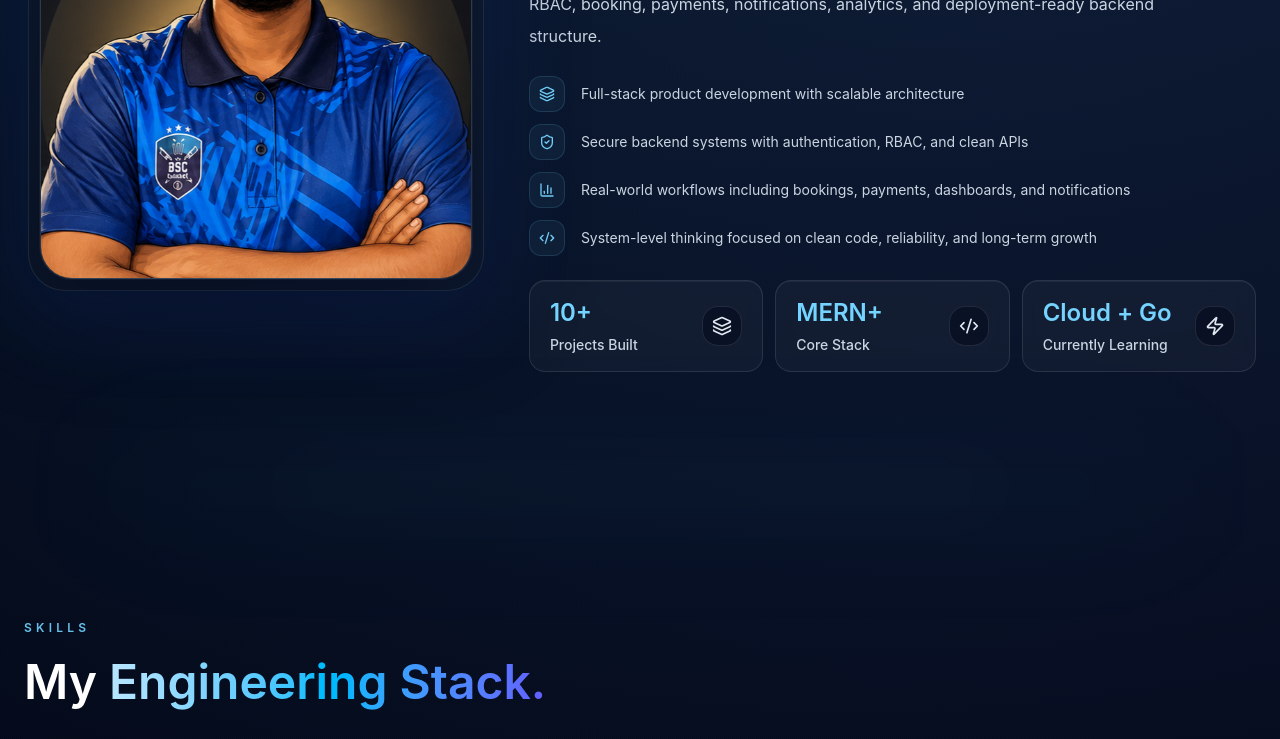
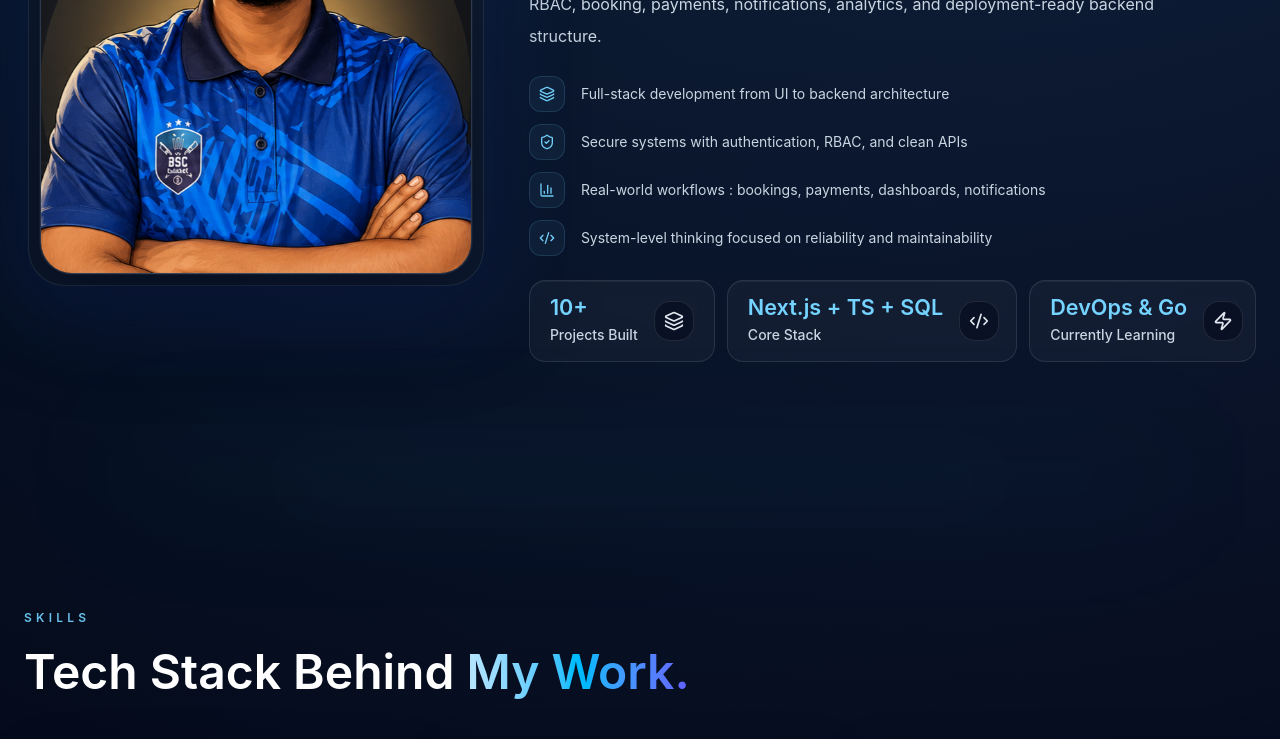
Before and after one commit to SamiunAuntor/Samiun-Alim-Auntor-Portfolio-Site, a Next.js app in the folder frontend/: page / in a window 1280 px wide. Shown: the part 1540-2279 px from the top of the page. Built offline with nearby package versions, Linux system fonts and the light colour scheme.

Commit message:
updae: updated about section content

```diff
--- a/frontend/src/app/globals.css
+++ b/frontend/src/app/globals.css
@@ -155,18 +155,25 @@ code {
     width: 32px;
     border-radius: 999px;
     border: 1px solid rgba(125, 211, 252, 0.28);
-    background: rgba(125, 211, 252, 0.025);
+    background:
+      radial-gradient(circle at center, rgba(226, 246, 255, 0.1), rgba(125, 211, 252, 0.035) 42%, transparent 68%),
+      rgba(15, 23, 42, 0.28);
     box-shadow:
       inset 0 1px 0 rgba(255, 255, 255, 0.08),
-      0 0 16px rgba(56, 189, 248, 0.12);
-    backdrop-filter: blur(4px);
+      0 0 0 1px rgba(148, 221, 255, 0.1),
+      0 0 18px rgba(56, 189, 248, 0.2),
+      0 0 44px rgba(96, 165, 250, 0.12);
   }
 
   .custom-cursor-ring[data-interactive="true"] {
     border-color: rgba(125, 211, 252, 0.44);
-    background: rgba(125, 211, 252, 0.045);
+    background:
+      radial-gradient(circle at center, rgba(226, 246, 255, 0.16), rgba(125, 211, 252, 0.055) 44%, transparent 70%),
+      rgba(15, 23, 42, 0.34);
     box-shadow:
       inset 0 1px 0 rgba(255, 255, 255, 0.12),
-      0 0 22px rgba(56, 189, 248, 0.16);
+      0 0 0 1px rgba(148, 221, 255, 0.14),
+      0 0 24px rgba(56, 189, 248, 0.24),
+      0 0 54px rgba(96, 165, 250, 0.16);
   }
 }
--- a/frontend/src/components/sections/About.tsx
+++ b/frontend/src/components/sections/About.tsx
@@ -7,19 +7,19 @@ import { profile } from "@/data/site";
 
 const focusPoints = [
   {
-    text: "Full-stack product development with scalable architecture",
+    text: "Full-stack development from UI to backend architecture",
     icon: Layers
   },
   {
-    text: "Secure backend systems with authentication, RBAC, and clean APIs",
+    text: "Secure systems with authentication, RBAC, and clean APIs",
     icon: ShieldCheck
   },
   {
-    text: "Real-world workflows including bookings, payments, dashboards, and notifications",
+    text: "Real-world workflows : bookings, payments, dashboards, notifications",
     icon: BarChart3
   },
   {
-    text: "System-level thinking focused on clean code, reliability, and long-term growth",
+    text: "System-level thinking focused on reliability and maintainability",
     icon: Code2
   }
 ] as const;
@@ -31,12 +31,12 @@ const stats = [
     icon: Layers
   },
   {
-    value: "MERN+",
+    value: "Next.js + TS + SQL",
     label: "Core Stack",
     icon: Code2
   },
   {
-    value: "Cloud + Go",
+    value: "DevOps & Go",
     label: "Currently Learning",
     icon: Zap
   }
@@ -73,7 +73,7 @@ export function About() {
                 <h2 className="max-w-2xl text-3xl font-semibold leading-tight text-white sm:text-5xl">
                   Full-stack engineer building{" "}
                   <span className="bg-gradient-to-r from-sky-200 via-sky-400 to-indigo-500 bg-clip-text text-transparent">
-                    scalable product systems.
+                    scalable web systems.
                   </span>
                 </h2>
                 <p className="max-w-2xl text-base leading-8 text-slate-300">
@@ -104,7 +104,7 @@ export function About() {
                 })}
               </div>
 
-              <div className="grid gap-3 sm:grid-cols-3">
+              <div className="grid gap-3 sm:grid-cols-[minmax(10rem,0.82fr)_minmax(18rem,1.28fr)_minmax(13rem,1fr)]">
                 {stats.map((stat) => {
                   const Icon = stat.icon;
 
@@ -114,7 +114,9 @@ export function About() {
                       className="flex min-h-20 items-center justify-between gap-4 rounded-2xl border border-white/10 bg-white/[0.035] px-5 py-4 shadow-[inset_0_1px_0_rgba(255,255,255,0.05)] backdrop-blur"
                     >
                       <div>
-                        <div className="text-2xl font-semibold text-sky-300">{stat.value}</div>
+                        <div className="whitespace-nowrap text-lg font-semibold leading-none text-sky-300 sm:text-xl xl:text-[1.35rem]">
+                          {stat.value}
+                        </div>
                         <p className="mt-1.5 text-sm font-medium leading-5 text-slate-300">
                           {stat.label}
                         </p>
--- a/frontend/src/components/sections/Contact.tsx
+++ b/frontend/src/components/sections/Contact.tsx
@@ -105,22 +105,21 @@ export function Contact() {
 
   return (
     <section id="contact" className="py-20 lg:py-28">
-      <PageContainer className="grid gap-10 lg:grid-cols-[0.88fr_1.12fr]">
+      <PageContainer className="grid gap-10 lg:grid-cols-[0.88fr_1.12fr] lg:items-center">
         <Reveal>
           <div className="max-w-3xl space-y-4">
             <p className="text-xs font-semibold uppercase tracking-[0.35em] text-sky-300/90">
               Contact
             </p>
-            <h2 className="text-3xl font-semibold leading-tight text-white sm:text-4xl">
+            <h2 className="text-4xl font-semibold leading-tight text-white sm:text-5xl">
               Have an{" "}
               <span className="bg-gradient-to-r from-cyan-200 via-sky-400 to-indigo-500 bg-clip-text text-transparent">
-                idea
+                idea?
               </span>
-              ? Let&apos;s build something{" "}
+              {" "}Let&apos;s build something{" "}
               <span className="bg-gradient-to-r from-cyan-200 via-sky-400 to-indigo-500 bg-clip-text text-transparent">
-                meaningful
+                meaningful.
               </span>
-              .
             </h2>
           </div>
 
@@ -172,6 +171,7 @@ export function Contact() {
               <Field
                 id="name"
                 label="Name"
+                placeholder="Your name"
                 required
                 value={values.name}
                 onChange={(value) => handleChange("name", value)}
@@ -180,6 +180,7 @@ export function Contact() {
               <Field
                 id="email"
                 label="Email"
+                placeholder="you@example.com"
                 required
                 type="email"
                 value={values.email}
@@ -192,6 +193,7 @@ export function Contact() {
               <Field
                 id="subject"
                 label="Subject"
+                placeholder="What would you like to discuss?"
                 required
                 value={values.subject}
                 onChange={(value) => handleChange("subject", value)}
@@ -208,7 +210,7 @@ export function Contact() {
                 required
                 value={values.message}
                 onChange={(event) => handleChange("message", event.target.value)}
-                className="min-h-40 w-full rounded-[1.4rem] border border-white/10 bg-slate-950/70 px-4 py-3 text-base text-white outline-none transition placeholder:text-slate-500 focus:border-cyan-300/30"
+                className="min-h-44 w-full rounded-[1.4rem] border border-white/10 bg-slate-950/70 px-4 py-3 text-base text-white outline-none transition placeholder:text-slate-500 focus:border-cyan-300/30 lg:min-h-56"
                 placeholder="Tell me about the role, product, or collaboration."
               />
               {fieldErrors.message ? (
@@ -319,6 +321,7 @@ function ContactSocialIcon({
 type FieldProps = {
   id: "name" | "email" | "subject";
   label: string;
+  placeholder: string;
   required?: boolean;
   value: string;
   onChange: (value: string) => void;
@@ -326,7 +329,16 @@ type FieldProps = {
   type?: "text" | "email";
 };
 
-function Field({ id, label, required = false, value, onChange, error, type = "text" }: FieldProps) {
+function Field({
+  id,
+  label,
+  placeholder,
+  required = false,
+  value,
+  onChange,
+  error,
+  type = "text"
+}: FieldProps) {
   return (
     <div>
       <label htmlFor={id} className="mb-2 block text-sm font-medium text-slate-200">
@@ -337,6 +349,7 @@ function Field({ id, label, required = false, value, onChange, error, type = "te
         type={type}
         required={required}
         value={value}
+        placeholder={placeholder}
         onChange={(event) => onChange(event.target.value)}
         className="w-full rounded-[1.4rem] border border-white/10 bg-slate-950/70 px-4 py-3 text-base text-white outline-none transition placeholder:text-slate-500 focus:border-cyan-300/30"
       />
--- a/frontend/src/components/sections/Skills.tsx
+++ b/frontend/src/components/sections/Skills.tsx
@@ -97,15 +97,11 @@ export function Skills() {
               Skills
             </p>
             <h2 className="mt-4 text-3xl font-semibold leading-tight text-white sm:text-5xl">
-              My{" "}
+              Tech Stack Behind{" "}
               <span className="bg-gradient-to-r from-sky-200 via-sky-400 to-indigo-500 bg-clip-text text-transparent">
-                Engineering Stack.
+                My Work.
               </span>
             </h2>
-            <p className="mt-5 max-w-2xl text-base leading-8 text-slate-300">
-              Technologies I use to build full-stack products, backend workflows, and
-              production-ready web systems.
-            </p>
           </div>
         </Reveal>
 
--- a/frontend/src/components/shared/SmoothScroll.tsx
+++ b/frontend/src/components/shared/SmoothScroll.tsx
@@ -12,10 +12,10 @@ export function SmoothScroll() {
     }
 
     const lenis = new Lenis({
-      lerp: 0.085,
-      smoothWheel: true,
+      lerp: 0.12,
+      smoothWheel: false,
       syncTouch: false,
-      wheelMultiplier: 0.82,
+      wheelMultiplier: 1,
       touchMultiplier: 1,
       autoRaf: true
     });
```
